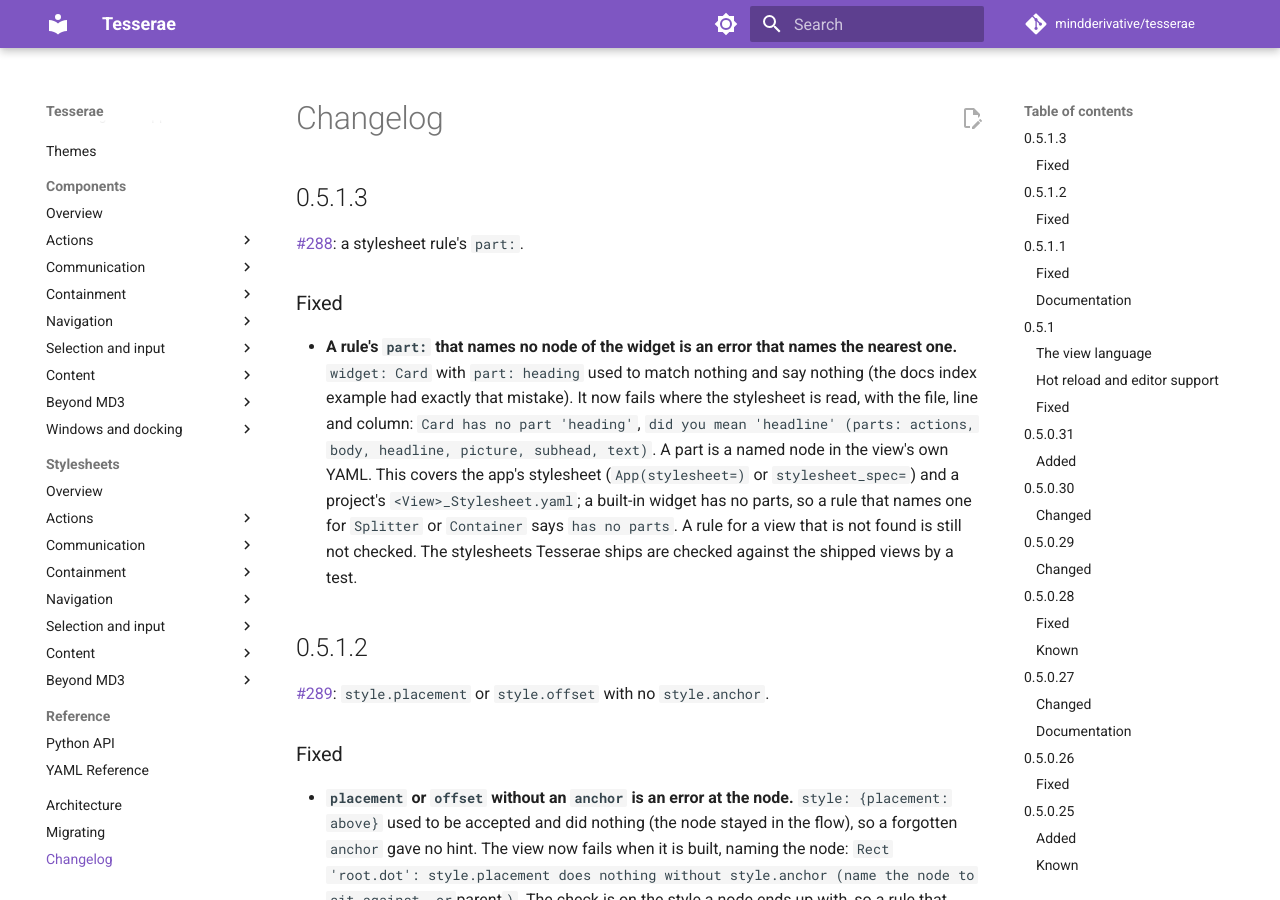
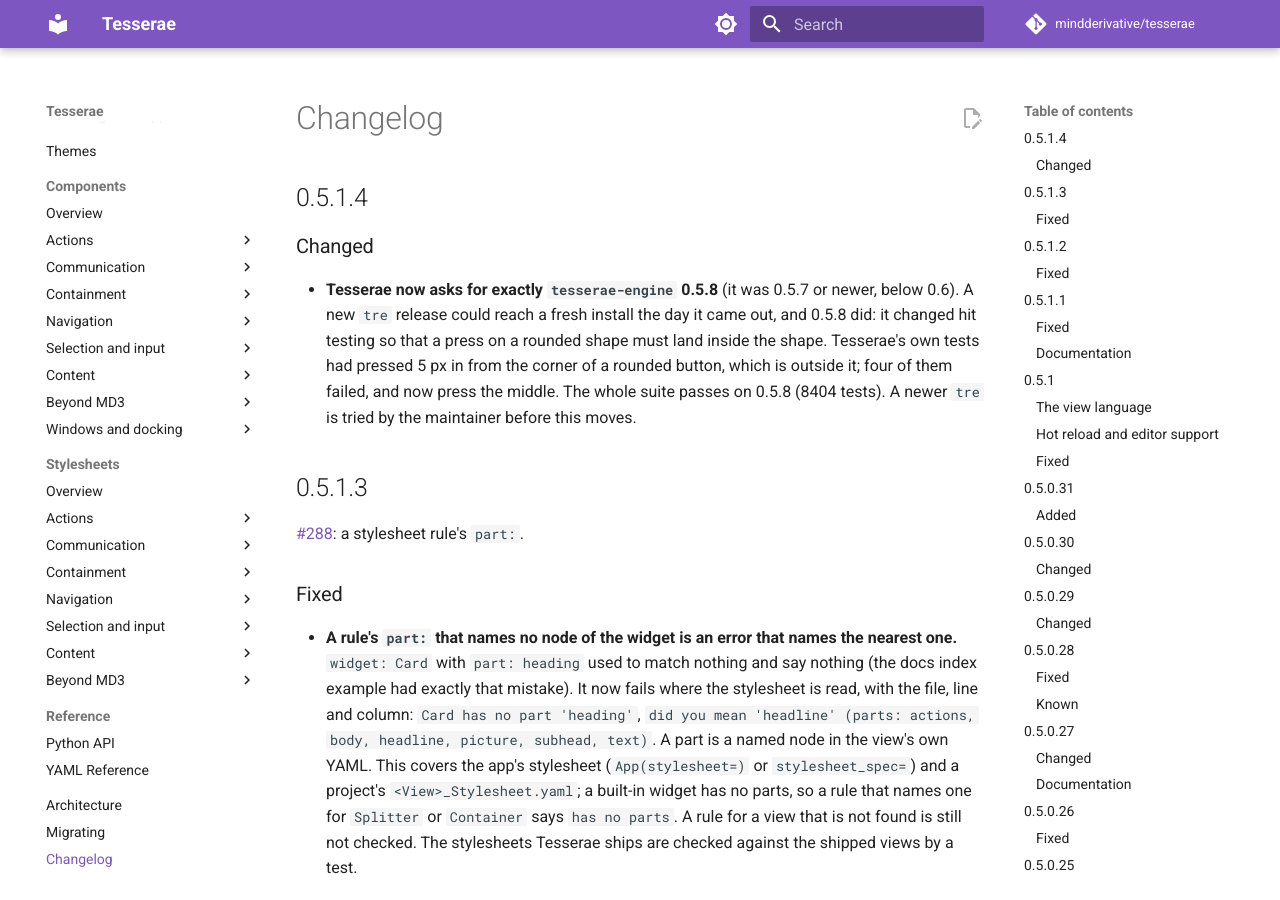
Before and after one commit to mindderivative/tesserae, an MkDocs documentation site: the page built from docs/changelog.md, in a window 1280 px wide and 900 px high. Built offline with MkDocs 1.6.1 and Material for MkDocs 9.7.7, drawn with Linux system fonts in a browser that asks for light colours; comment, search, counter and statistics services are not loaded.

Commit message:
0.5.1.4: tesserae-engine==0.5.8, the release the whole suite was run on (8404 passed); tre_version_check understands an exact pin [full-ci]

```diff
--- a/docs/changelog.md
+++ b/docs/changelog.md
@@ -1,4 +1,10 @@
 # Changelog
+
+## 0.5.1.4
+
+### Changed
+
+- **Tesserae now asks for exactly `tesserae-engine` 0.5.8** (it was 0.5.7 or newer, below 0.6). A new `tre` release could reach a fresh install the day it came out, and 0.5.8 did: it changed hit testing so that a press on a rounded shape must land inside the shape. Tesserae's own tests had pressed 5 px in from the corner of a rounded button, which is outside it; four of them failed, and now press the middle. The whole suite passes on 0.5.8 (8404 tests). A newer `tre` is tried by the maintainer before this moves.
 
 ## 0.5.1.3
 
--- a/pyproject.toml
+++ b/pyproject.toml
@@ -4,7 +4,7 @@ build-backend = "hatchling.build"
 
 [project]
 name = "tesserae-ui"  # on PyPI; `tesserae` there is an unrelated project. The import name stays `tesserae`.
-version = "0.5.1.3"
+version = "0.5.1.4"
 description = "A pyCopper-style declarative Python GUI framework, powered by the Tesserae Render Engine (tre)."
 readme = "README.md"
 license = "MIT"
@@ -27,7 +27,7 @@ classifiers = [
 ]
 
 dependencies = [
-    "tesserae-engine>=0.5.7,<0.6",  # tre, on PyPI (still `import tre`); 0.5.7 adds `calc()` and mixed-unit sizes, `left`/`top`/`right`/`bottom`/`inset` on an absolute node, `anchor`/`placement`/`offset` (corners and centre for a layer, and a node placed in the tree against another), `fit-content` text, bitmap colour emoji and a larger minimum window size; 0.5.6 adds timers, layout animation, the extra accessibility states, text-input props, masks and late windows; PyPI's own `tre` is an unrelated regex library. 0.5.5 resizes a window without the vsync stalls of 0.5.4 (KDE Wayland); 0.5.4 adds the `svg` node and fits a text node's width to its text; 0.5.1 let other Python threads run while a window is idle (tre#92). <0.6: a new tre line is a new Tesserae line
+    "tesserae-engine==0.5.8",  # tre, on PyPI (still `import tre`), pinned to the release the whole suite was run on (8404 passed): 0.5.8 hit-tests a rounded shape (a press 5 px in from a pill's corner misses). A new tre release is tried first, by the user: a new tre line is a new Tesserae line; 0.5.7 adds `calc()` and mixed-unit sizes, `left`/`top`/`right`/`bottom`/`inset` on an absolute node, `anchor`/`placement`/`offset` (corners and centre for a layer, and a node placed in the tree against another), `fit-content` text, bitmap colour emoji and a larger minimum window size; 0.5.6 adds timers, layout animation, the extra accessibility states, text-input props, masks and late windows; PyPI's own `tre` is an unrelated regex library. 0.5.5 resizes a window without the vsync stalls of 0.5.4 (KDE Wayland); 0.5.4 adds the `svg` node and fits a text node's width to its text; 0.5.1 let other Python threads run while a window is idle (tre#92).
     "pyyaml>=6.0",
     "Pillow>=10.0",
     "watchfiles>=1.0",
```
Also changed, not shown: DEVELOPING.md (+2 -2 lines), LOG.md (+10 -0 lines), docs/installation.md (+3 -2 lines), 2 other files.
